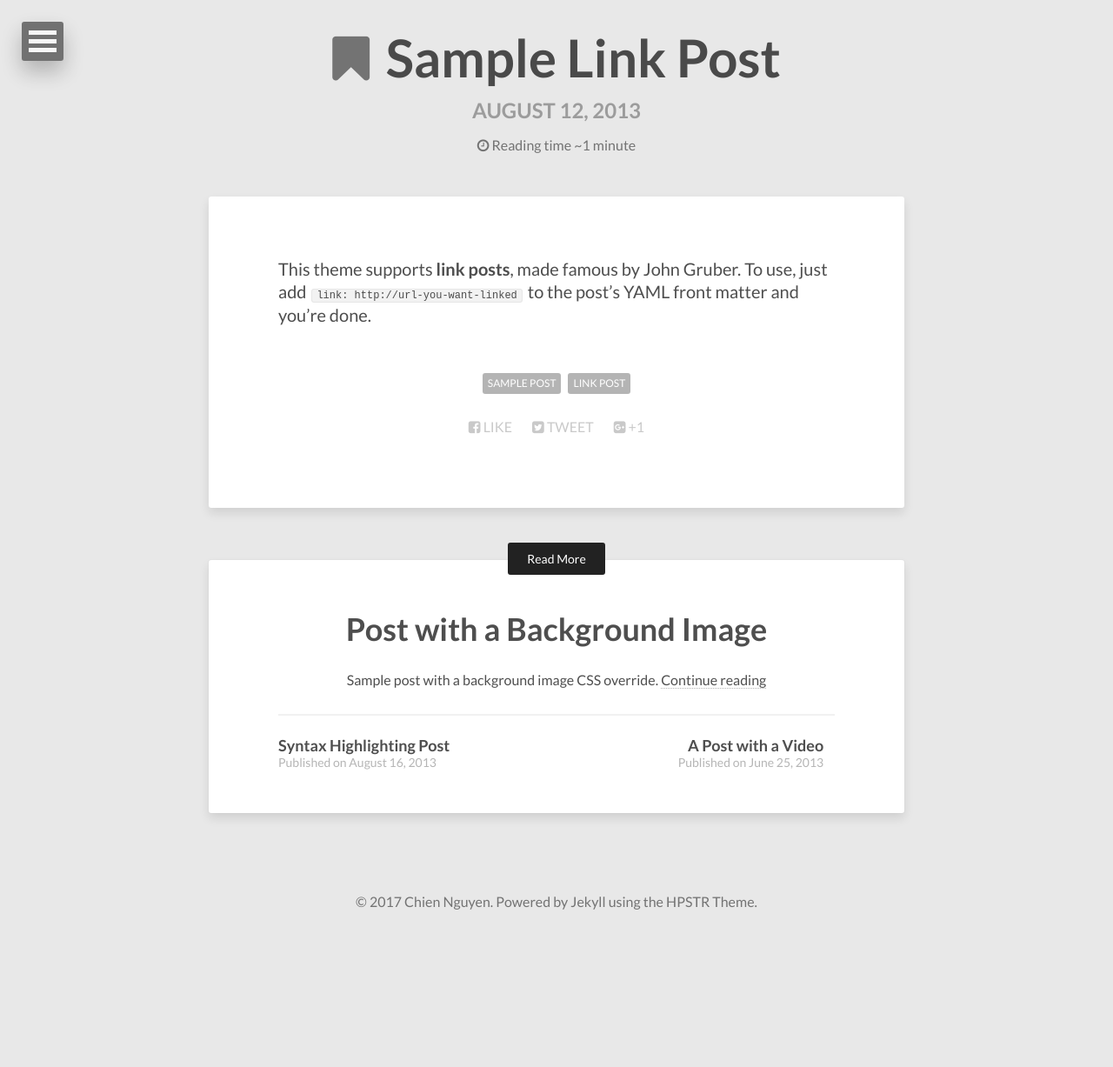
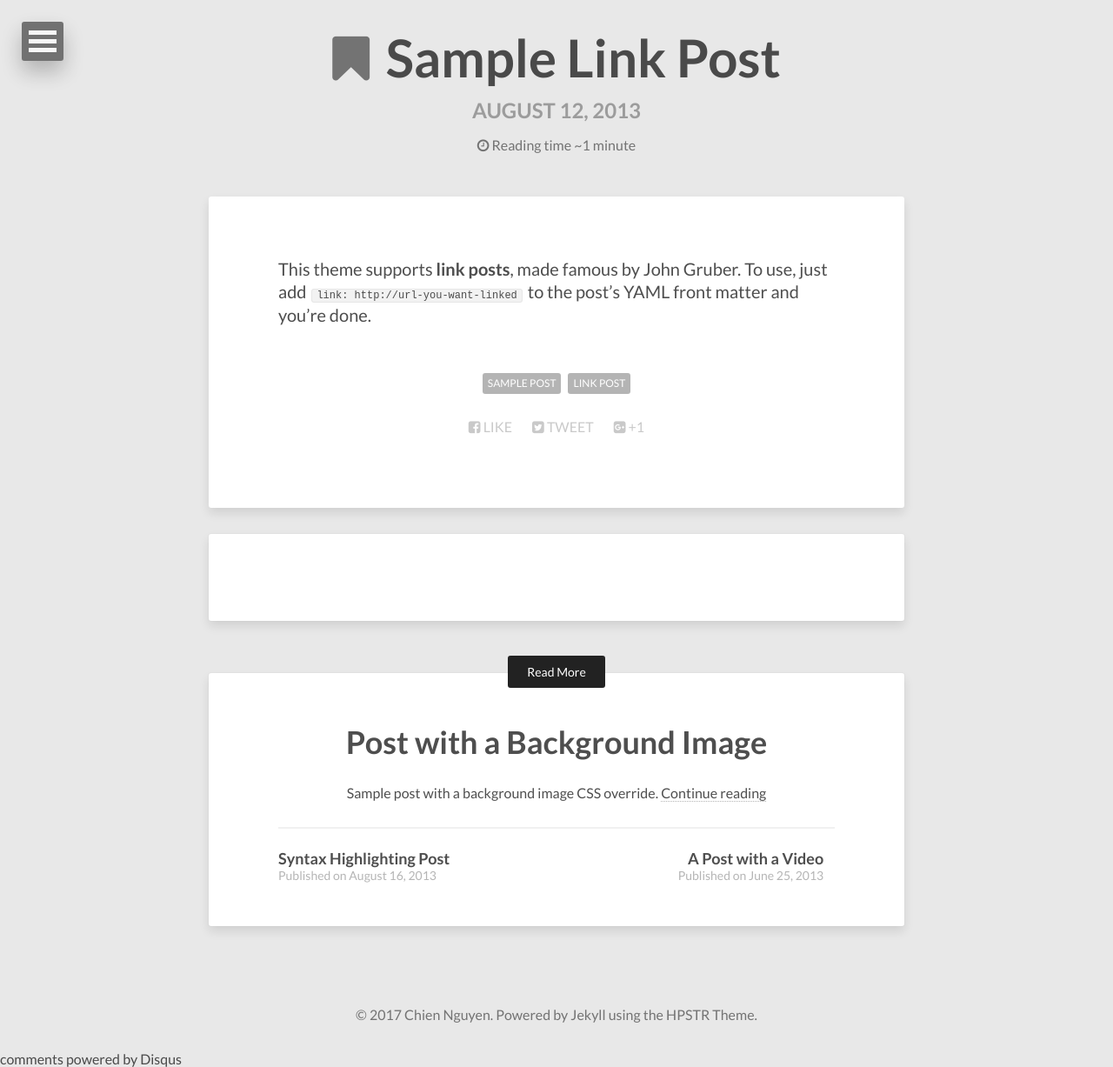
Before and after one commit to chienfm/chienfm.github.io, a Jekyll site: the page built from _posts/2013-08-12-sample-link-post.md, in a window 1280 px wide. Shown: the whole page at 87% size. Built offline with Jekyll 4.4.1, drawn with Linux system fonts in a browser that asks for light colours; nearby versions of some CDN libraries; comment, search, counter and statistics services are not loaded; before the commit the page ends 1078 px from its top, so only the background shows below that.

Commit message:
Update _config.yml

```diff
--- a/_config.yml
+++ b/_config.yml
@@ -1,6 +1,6 @@
 title:            ChienFM
 description:      On Build
-disqus_shortname:
+disqus_shortname: chienfm.disqus.com
 reading_time:     true
 words_per_minute: 200
 # Your site's domain goes here (eg: https://mmistakes.github.io, http://yourdomain.com, etc)
```
